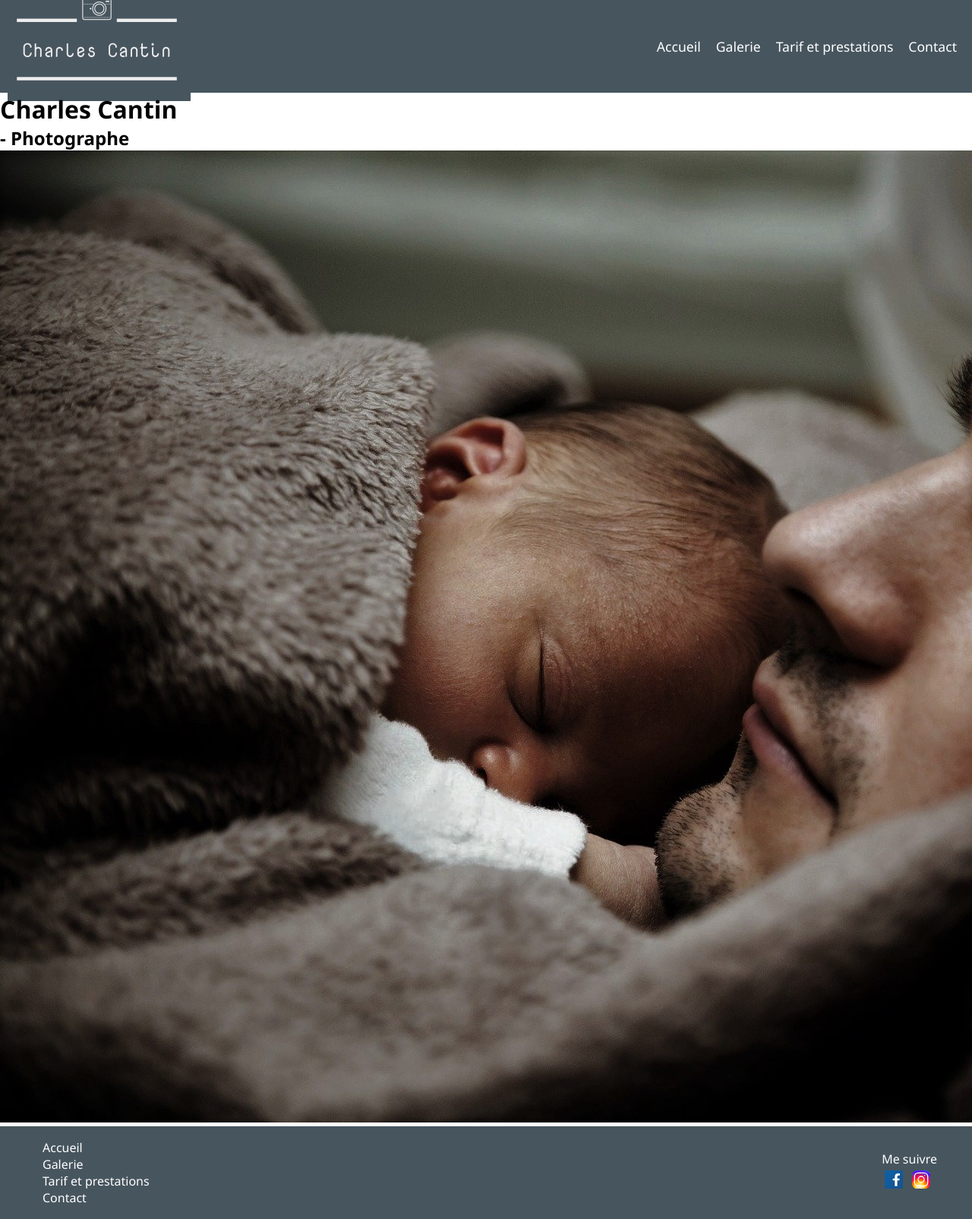
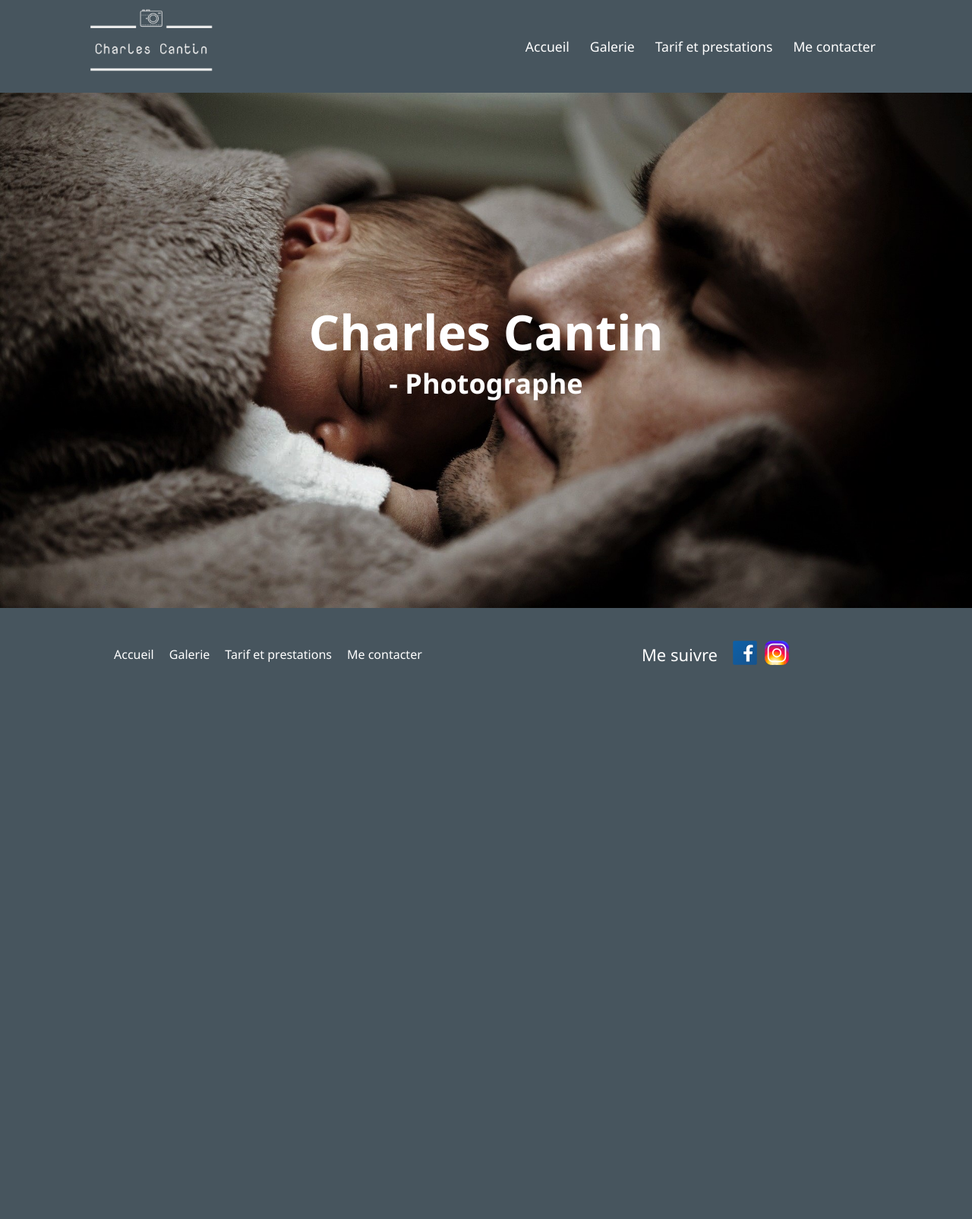
Before and after one commit to Paurelle/projet_charles, a PHP site: page / in a window 1280 px wide; the page is wider, and only the part inside the window is pictured. Shown: that part at 76% size. After the commit the page ends 875 px from the top of that part, so only its background shows below. Run offline with PHP 8.4, Linux system fonts and the light colour scheme.

Commit message:
Accueil desktop finish

```diff
--- a/css/footer.css
+++ b/css/footer.css
@@ -24,6 +24,9 @@
     background:var(--footer-bg-color);
     color:var(--footer-color);
   }
+
+  /*  Small device */
+  @media screen and (max-width:879.98px) {
     .footer__links {
     display:flex;
     flex-direction: column;
@@ -49,15 +52,44 @@
         width: 32px;
         height: 32px;
     }
-  /*  Small device */
-  @media screen and (max-width:767.98px) {
-
-
-
-
   }
 
-  /*  Medium device - Bonus */
-  @media screen and (min-width:768px) {
+  /*  Medium device */
+  @media screen and (min-width:880px) {
+    .footer__links {
+      display:flex;
+      position: relative;
+      left: 140px;
+      }
+      .footer__link {
+        padding:0 10px;
+        list-style:none;
+      }
+      .footer__link > a {
+        color:var(--footer-color);
+        text-decoration:none;
+      }
+      .footer__socials {
+        display: flex;
+        align-items: center;
+        position: relative;
+        right: 140px;
+      }
+      .footer__socials p {
+          font-size: 22px;
+          margin-right: 15px;
+      }
+      .footer__social img {
+          width: 42px;
+          height: 42px;
+      }
+  }
 
+  @media screen and (min-width:998px) {
+    .footer__socials {
+      display: flex;
+      align-items: center;
+      position: relative;
+      right: 236px;
     }
+  }
--- a/css/header.css
+++ b/css/header.css
@@ -42,7 +42,7 @@
   }
 
   /*  Small device */
-  @media screen and (max-width:767.98px) {
+  @media screen and (max-width:879.98px) {
     .navbar__links {
       overflow:hidden;
       display:flex;
@@ -151,8 +151,8 @@
     }
   }
 
-  /*  Medium device - Bonus */
-  @media screen and (min-width:768px) {
+  /*  Medium device  */
+  @media screen and (min-width:880px) {
     .navbar__link > a::after {
       display:block;
       content:"";
@@ -160,8 +160,22 @@
       height:1px;
       background:var(--navbar-color);
       transition:width .4s;
-    }
-    .navbar__link:hover > a::after {
-      width:100%;
+      }
+      .navbar__link:hover > a::after {
+        width:100%;
+      }
+
+      .navbar__links {
+        margin-right: 100px;
+      }
+
+      .navbar__link {
+        margin-right: 7px;
+      }
+
+      .navbar__logo img {
+        width: 183px;
+        height: 108px;
+        margin-left: 100px;
     }
   }
--- a/css/index.css
+++ b/css/index.css
@@ -8,14 +8,18 @@
     padding:0;
   }
 
+
 /*  Small device */
-@media screen and (max-width:767.98px) {
+@media screen and (max-width:879.98px) {
+
     main {
-        height: 423px;
+        position: relative;
+        height: calc(100vh - 244px);
         overflow: hidden;
         background-color: #47555E;
     }
-    .title {
+
+    main .title {
         position: absolute;
         display: flex;
         align-items: center;
@@ -23,25 +27,61 @@
         flex-direction: column;
         width: 100%;
         top: 50%;
-        transform: translate(0, -50%);
+        transform: translate(0,-50%);
         color: #fff;
         z-index: 10;
     }
     h1 {
         font-size: 36px;
         font-weight: 800;
-
     }
     h2 {
         font-size: 22px;
         font-weight: 600;
     }
-    img {
-        width: 536px;
-        height: 423px;
+    main img {
+        width: 100%;
+        height:  calc(100vh - 244px);
         position: relative;
         left: 50%;
         transform: translate(-50%);
         object-fit: cover;
     }
 }
+/*  Medium device  */
+@media screen and (min-width:880px) {
+    main {
+        height: calc(100vh - 122px);
+        overflow: hidden;
+        background-color: #47555E;
+    }
+    main .title {
+        position: absolute;
+        display: flex;
+        align-items: center;
+        justify-content: center;
+        flex-direction: column;
+        width: 100%;
+        top: calc(50% + 61px);
+        transform: translate(0,-50%);
+        color: #fff;
+        z-index: 10;
+    }
+    h1 {
+        font-size: 64px;
+        font-weight: 800;
+
+    }
+    h2 {
+        font-size: 36px;
+        font-weight: 600;
+    }
+    main img {
+        width: 100%;
+        height: calc(100vh - 122px);
+        position: relative;
+        left: 50%;
+        transform: translate(-50%);
+        object-fit: cover;
+    }
+  }
--- a/index.html
+++ b/index.html
@@ -19,7 +19,7 @@
                     <li class="navbar__link first"><a href="index.html">Accueil</a></li>
                     <li class="navbar__link second"><a href="other page/galerie/galerie.html">Galerie</a></li>
                     <li class="navbar__link third"><a href="other page/tarif/tarif.html">Tarif et prestations</a></li>
-                    <li class="navbar__link fourth"><a href="other page/contact/contact.html">Contact</a></li>
+                    <li class="navbar__link fourth"><a href="other page/contact/contact.html">Me contacter</a></li>
                 </ul>
                 <button class="burger">
                     <span class="bar"></span>
@@ -42,7 +42,7 @@
                     <li class="footer__link"><a href="index.html">Accueil</a></li>
                     <li class="footer__link"><a href="other page/galerie/galerie.html">Galerie</a></li>
                     <li class="footer__link"><a href="other page/tarif/tarif.html">Tarif et prestations</a></li>
-                    <li class="footer__link"><a href="other page/contact/contact.html">Contact</a></li>
+                    <li class="footer__link"><a href="other page/contact/contact.html">Me contacter</a></li>
                 </ul>
                 <div class="footer__socials">
                     <p>Me suivre</p>
--- a/other page/galerie/galerie.html
+++ b/other page/galerie/galerie.html
@@ -18,7 +18,7 @@
                 <ul class="navbar__links">
                     <li class="navbar__link first"><a href="../../index.html">Accueil</a></li>
                     <li class="navbar__link second"><a href="galerie.html">Galerie</a></li>
-                    <li class="navbar__link third"><a href="../tarif.html">Tarif et prestations</a></li>
+                    <li class="navbar__link third"><a href="../tarif/tarif.html">Tarif et prestations</a></li>
                     <li class="navbar__link fourth"><a href="../contact/contact.html">Me contacter</a></li>
                 </ul>
                 <button class="burger">
@@ -75,7 +75,7 @@
                 <ul class="footer__links">
                     <li class="footer__link"><a href="../../index.html">Accueil</a></li>
                     <li class="footer__link"><a href="galerie.html">Galerie</a></li>
-                    <li class="footer__link"><a href="../tarif.html">Tarif et prestations</a></li>
+                    <li class="footer__link"><a href="../tarif/tarif.html">Tarif et prestations</a></li>
                     <li class="footer__link"><a href="../contact/contact.html">Me contacter</a></li>
                 </ul>
                 <div class="footer__socials">
```
Also changed, not shown: other page/galerie/css/galerie.css (+14 -2 lines). Lines whose indentation alone changed are shown as unchanged.
